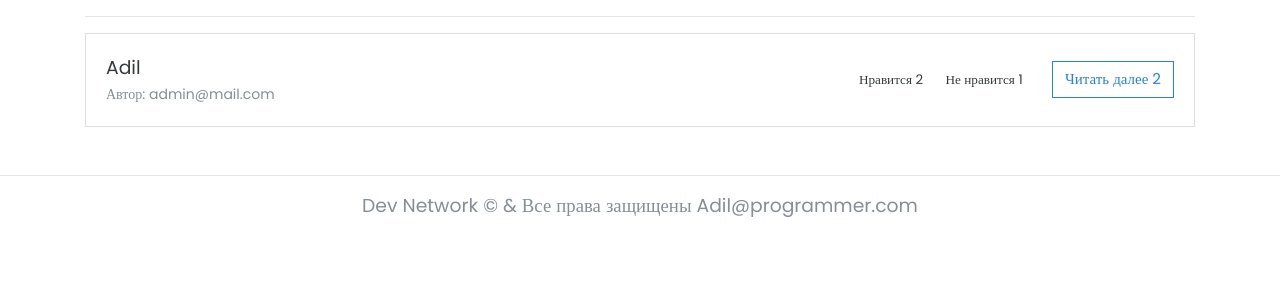
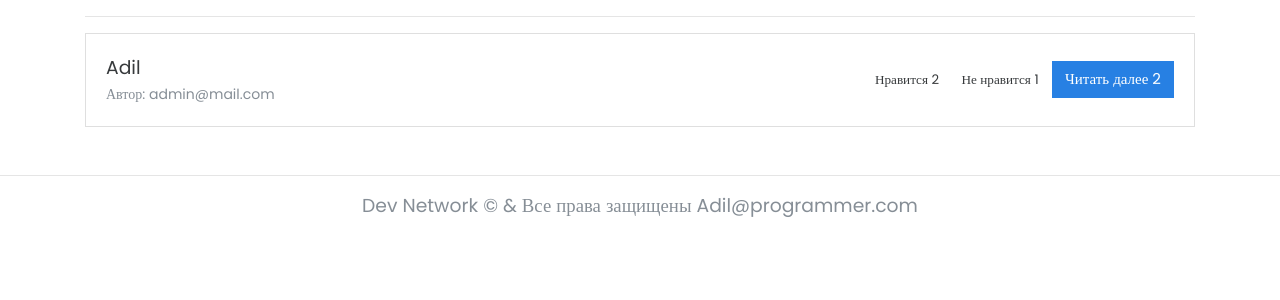
Before and after one commit to AdilkhanTazhibaev/Dev-Net, a Django app: page /dev/posts/ in a window 1280 px wide. Shown: the part 144-444 px from the top of the page. Run offline with Django 3.2, Linux system fonts and the light colour scheme; data comes from the database, SQL or seed files in the repository; some libraries are stand-ins or nearby versions.

Commit message:
Update post_list.html

```diff
--- a/posts/templates/posts/post_list.html
+++ b/posts/templates/posts/post_list.html
@@ -22,10 +22,10 @@
         <p class="lead m-0">{{post.title}}</p>
         <small class="text-muted">Автор: {{post.owner}}</small>
       </div>
-      <div class="card-right">
+      <div class="card-right ml-5">
         <a href="{{post.get_like_url}}" class="btn btn-sm">Нравится {{post.like_set.all|length}}</a>
         <a href="{{post.get_unlike_url}}" class="btn btn-sm">Не нравится {{post.unlike_set.all|length}}</a>
-        <a href="{{post.get_absolute_url}}" class="btn btn-outline-primary ml-3">Читать далее
+        <a href="{{post.get_absolute_url}}" class="btn btn-primary">Читать далее
           {{post.comment_set.all|length}}</a>
       </div>
     </div>
```
